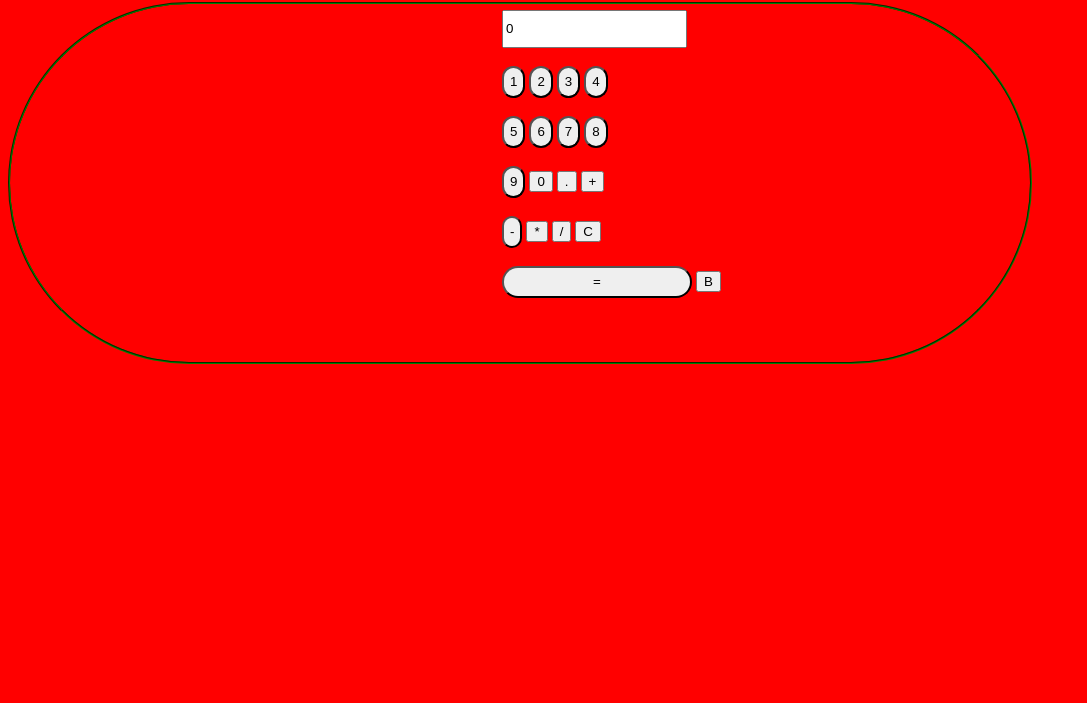
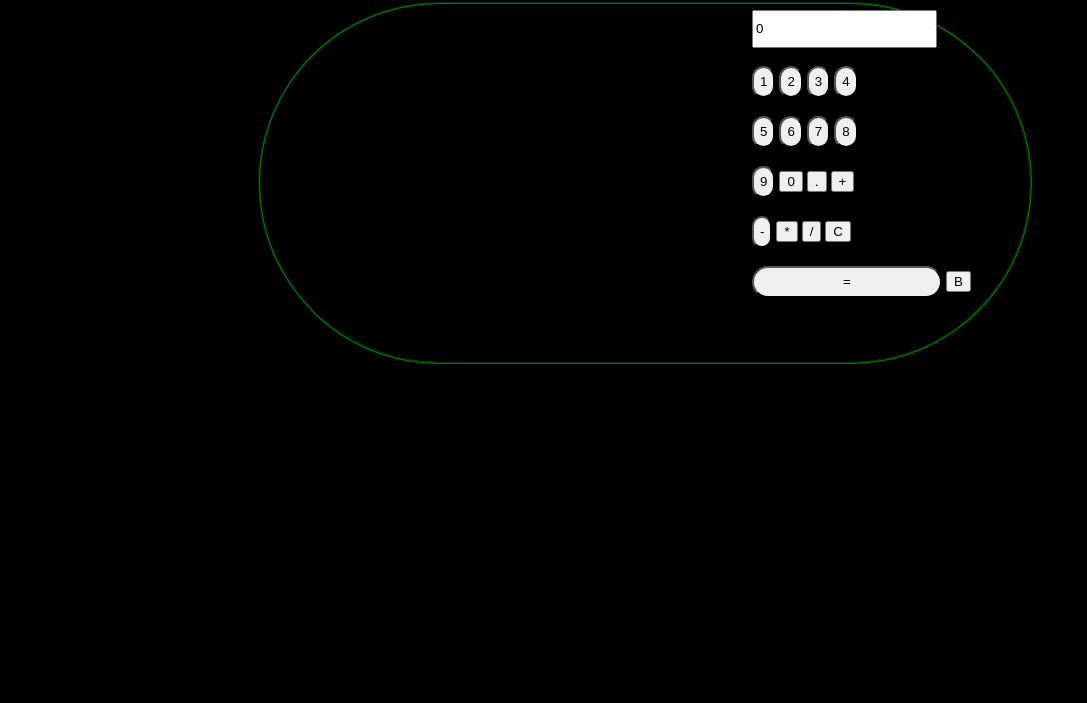
Before and after one commit to IMvErickz/Calculadora-Pessoal, a plain HTML site: page index.html in a window 1280 px wide. Shown: the part 97-800 px from the top of the page, without its empty margins (0-1087 px from the left). Drawn offline with Linux system fonts and the light colour scheme.

Commit message:
modified the position of central

```diff
--- a/style.css
+++ b/style.css
@@ -1,9 +1,9 @@
 #body {
-    background-color: red;
+    background-color: black;
 }
 
 #campo {
-    margin-left: 0%;
+    margin-left: 250px;
     margin-right: 15rem;
     border-color: green;
     border-radius: 50rem;
```
